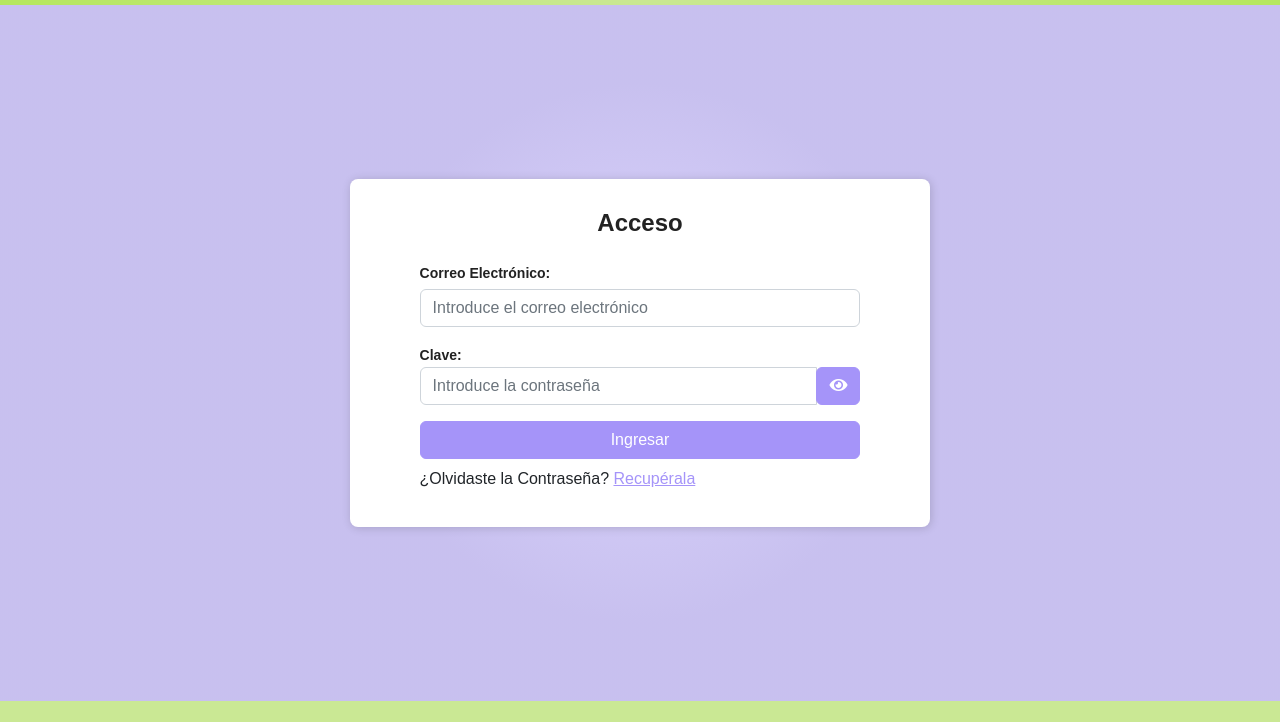
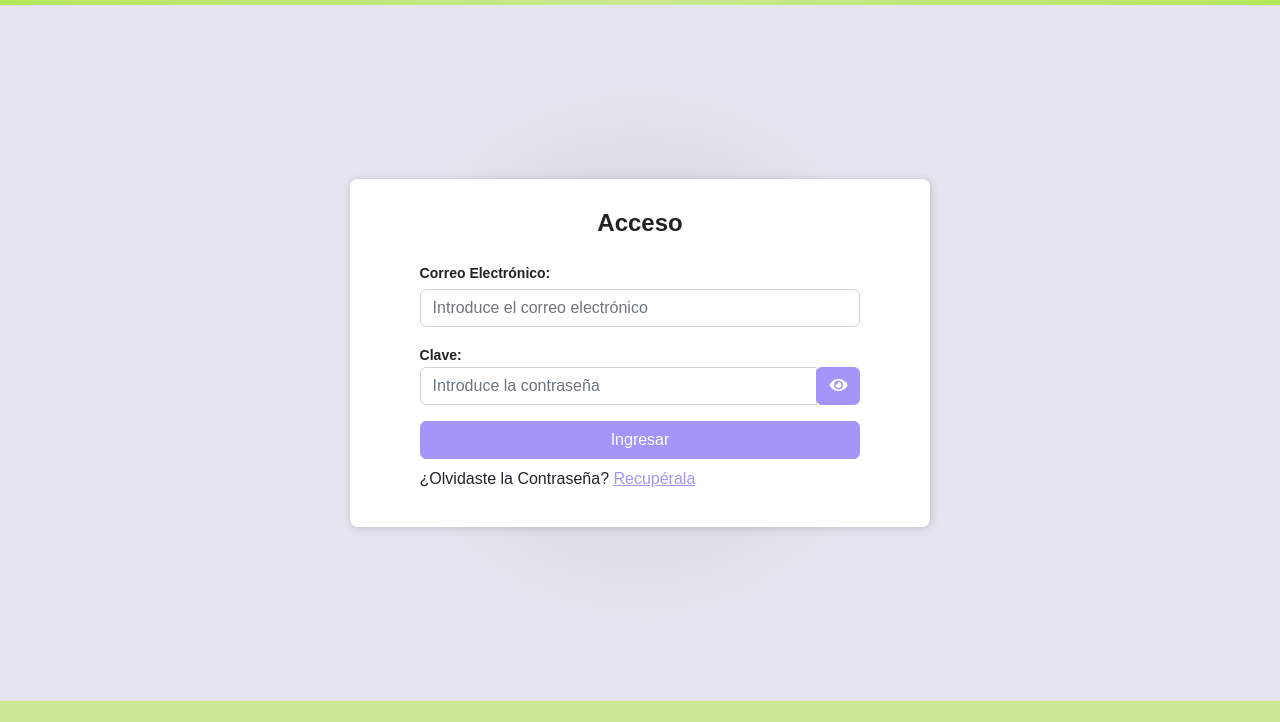
Before and after one commit to mevctrader/proyectopsique-, a React app: page /login in a window 1280 px wide. Shown: the part 65-787 px from the top of the page. Built offline with nearby package versions, Linux system fonts and the light colour scheme; no server answers.

Commit message:
cambio fondo gris

```diff
--- a/src/front/styles/app.css
+++ b/src/front/styles/app.css
@@ -3,11 +3,11 @@
 }
 
 .Auth-form-container {
-  background: rgb(165, 148, 249);
+  background: rgb(185, 184, 189);
   background: radial-gradient(
     circle,
-    rgba(165, 148, 249, 0.4) 0%,
-    rgba(117, 98, 215, 0.4) 37%
+    rgba(185, 184, 189, 0.6978992280505952) 0%,
+    rgba(222, 220, 235, 0.7595238779105392) 37%
   );
   display: flex;
   justify-content: center;
```
